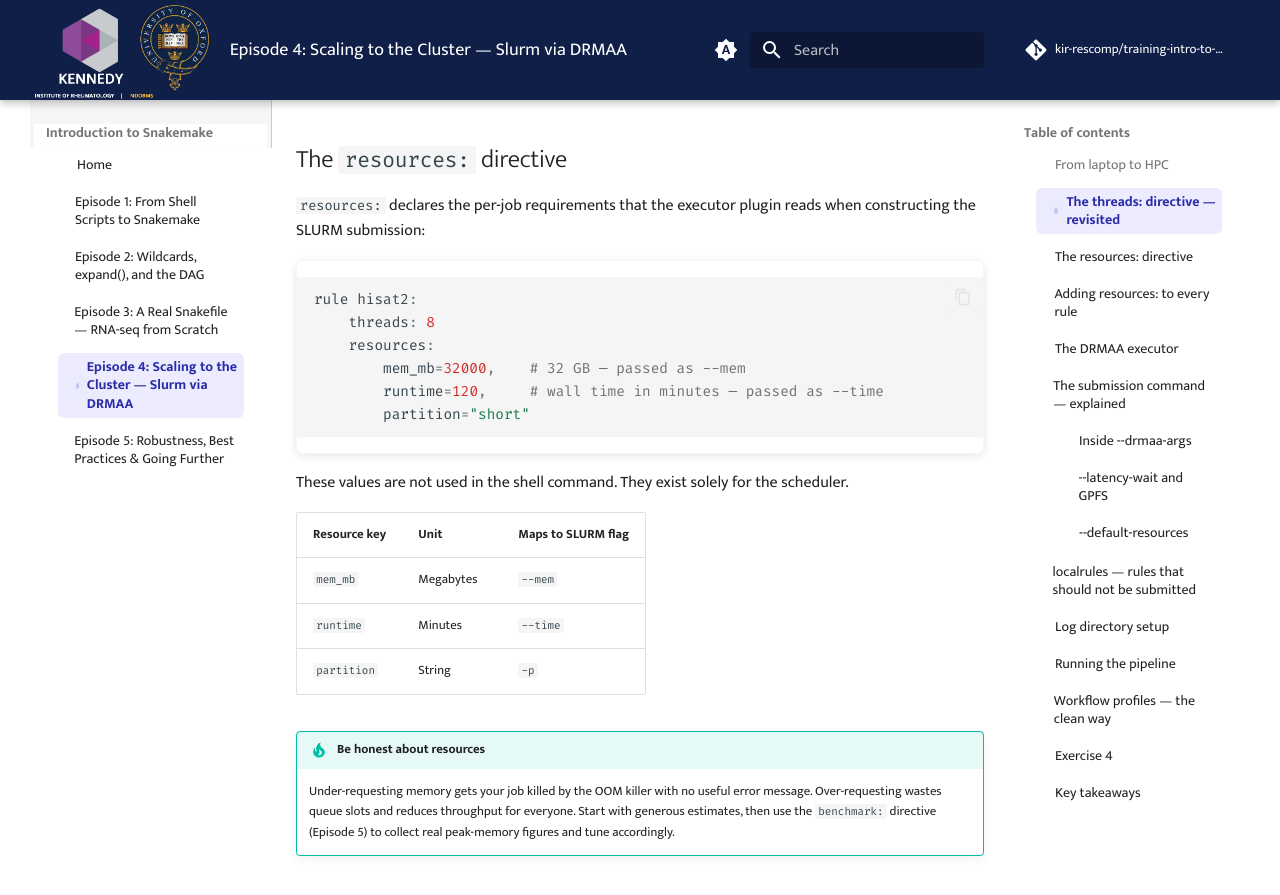
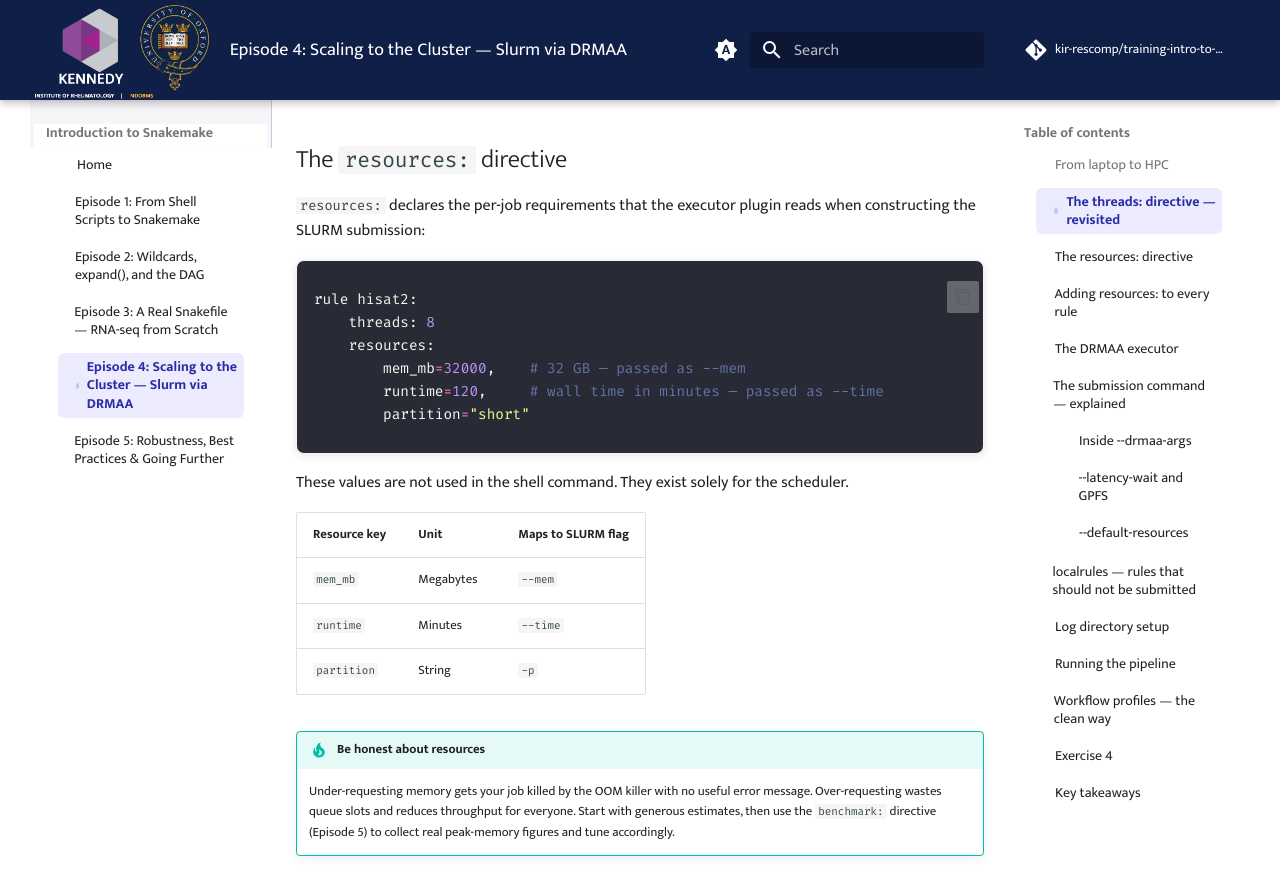
Before and after one commit to kir-rescomp/training-intro-to-snakemake, an MkDocs documentation site: the page built from docs/ep04_slurm_drmaa.md, in a window 1280 px wide and 900 px high, scrolled down 817 px. Shown: the top 895 px of the window. Built offline with MkDocs 1.6.1 and Material for MkDocs 9.7.7, drawn with Linux system fonts in a browser that asks for light colours; comment, search, counter and statistics services are not loaded.

Commit message:
add div class directive to one of the codeblocks

````diff
--- a/docs/ep04_slurm_drmaa.md
+++ b/docs/ep04_slurm_drmaa.md
@@ -25,6 +25,7 @@ Always declare `threads:` on any rule that benefits from parallelism, and pass `
 
 `resources:` declares the per-job requirements that the executor plugin reads when constructing the SLURM submission:
 
+<div class="dracula" markdown="1">
 ```python
 rule hisat2:
     threads: 8
@@ -33,6 +34,7 @@ rule hisat2:
         runtime=120,     # wall time in minutes — passed as --time
         partition="short"
 ```
+</div>
 
 These values are not used in the shell command. They exist solely for the scheduler.
 
````
